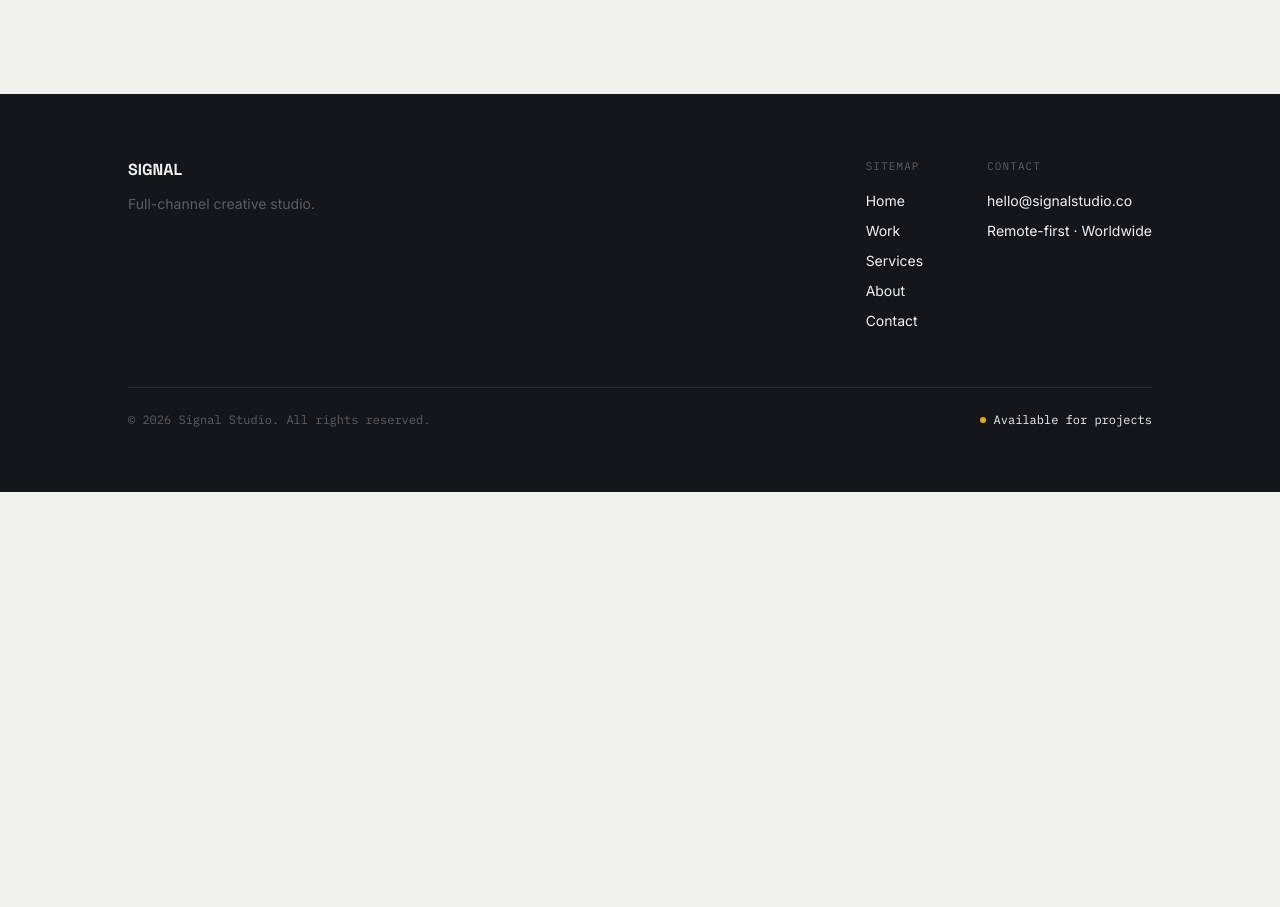
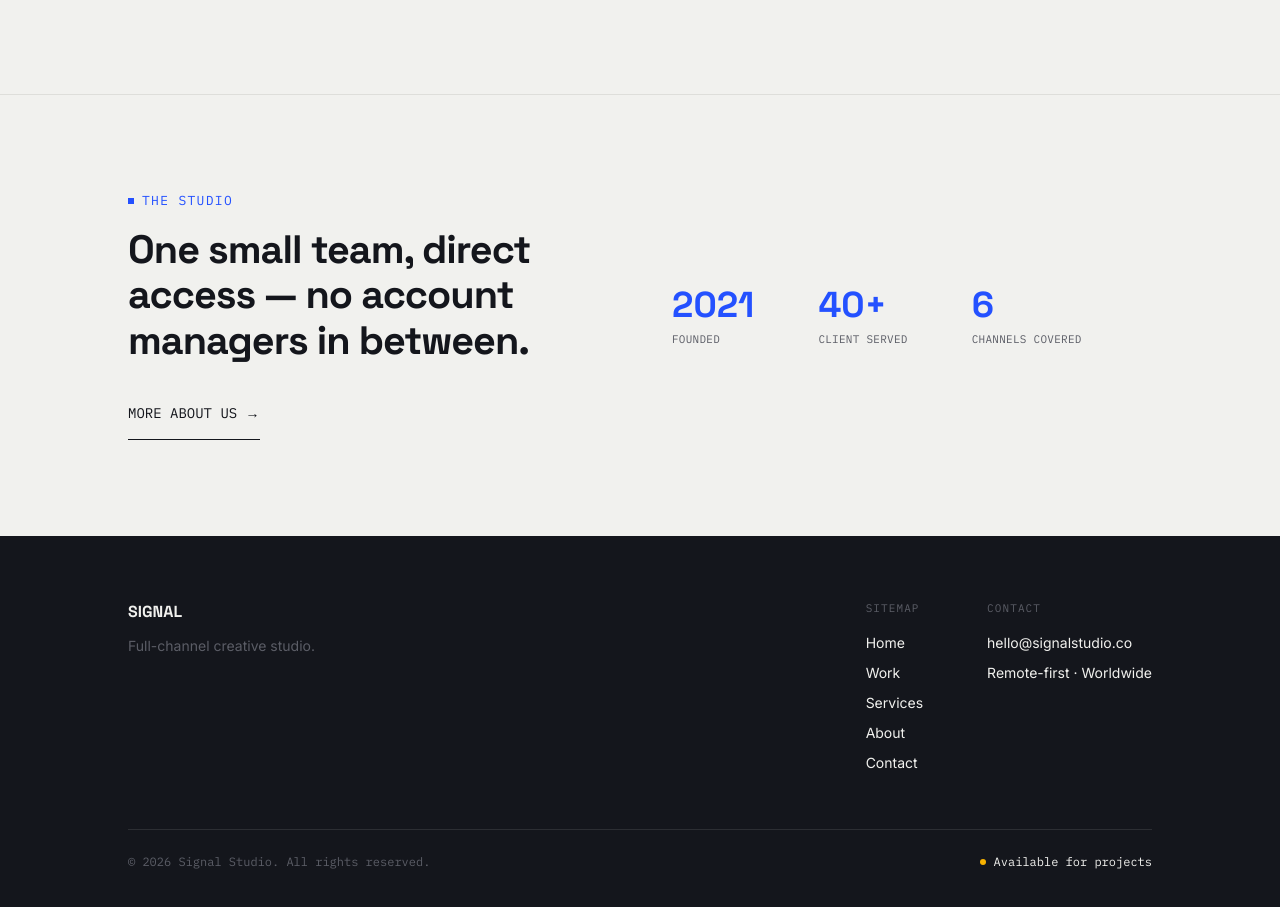
Before and after one commit to abdelhafid37/signal, a Next.js app: page / in a window 1280 px wide. Shown: the part 1389-2296 px from the top of the page. Before the commit the page ends 1881 px from the top, so only its background shows below. Built offline with nearby package versions, Linux system fonts and the light colour scheme.

Commit message:
feat: build About-teaser section on Home

```diff
--- a/src/app/(marketing)/page.tsx
+++ b/src/app/(marketing)/page.tsx
@@ -1,3 +1,4 @@
+import AboutTeaser from "@/components/sections/home/AboutTeaser";
 import HeroSection from "@/components/sections/home/HeroSection";
 import ServicesPreview from "@/components/sections/home/ServicesPreview";
 
@@ -6,6 +7,7 @@ export default function Home() {
     <>
       <HeroSection />
       <ServicesPreview />
+      <AboutTeaser />
     </>
   );
 }
--- /dev/null
+++ b/src/components/sections/home/AboutTeaser.tsx
@@ -0,0 +1,50 @@
+import { button } from "@/components/ui/Button";
+import Container from "@/components/ui/Container";
+import Eyebrow from "@/components/ui/Eyebrow";
+import Heading from "@/components/ui/Heading";
+import { cn } from "@/lib/cn";
+import Link from "next/link";
+
+const stats = [
+  { number: "2021", label: "Founded" },
+  { number: "40+", label: "Client Served" },
+  { number: "6", label: "Channels Covered" },
+];
+
+export default function AboutTeaser() {
+  return (
+    <section>
+      <Container className="py-16 border-t lg:py-24 border-border">
+        <div className="flex flex-col gap-10 xl:grid xl:grid-cols-2 xl:gap-16 xl:items-center">
+          <div>
+            <Eyebrow>The studio</Eyebrow>
+            <Heading as="h2" size="m" className="hidden mb-6 xl:block">
+              One small team, direct access — no account managers in between.
+            </Heading>
+            <Heading as="h2" size="m" className="mb-6 xl:hidden">
+              One small team, direct access.
+            </Heading>
+            <Link href="/about" className={cn(button({ variant: "ghost" }), "hidden xl:inline-flex")}>
+              More About Us →
+            </Link>
+          </div>
+
+          <div className="flex flex-wrap justify-between mb-6 gap-y-6 xl:mb-0 md:flex-nowrap md:justify-normal md:gap-12 xl:gap-16">
+            {stats.map((stat) => (
+              <div key={stat.label} className="w-[48%] md:w-auto">
+                <p className="text-3xl font-bold font-display text-accent md:text-4xl">{stat.number}</p>
+                <span className="font-mono text-[11px] uppercase tracking-wide text-ink-soft mt-1.5 block">
+                  {stat.label}
+                </span>
+              </div>
+            ))}
+          </div>
+
+          <Link href="/about" className={cn(button({ variant: "ghost" }), "xl:hidden self-start")}>
+            More About Us →
+          </Link>
+        </div>
+      </Container>
+    </section>
+  );
+}
```
